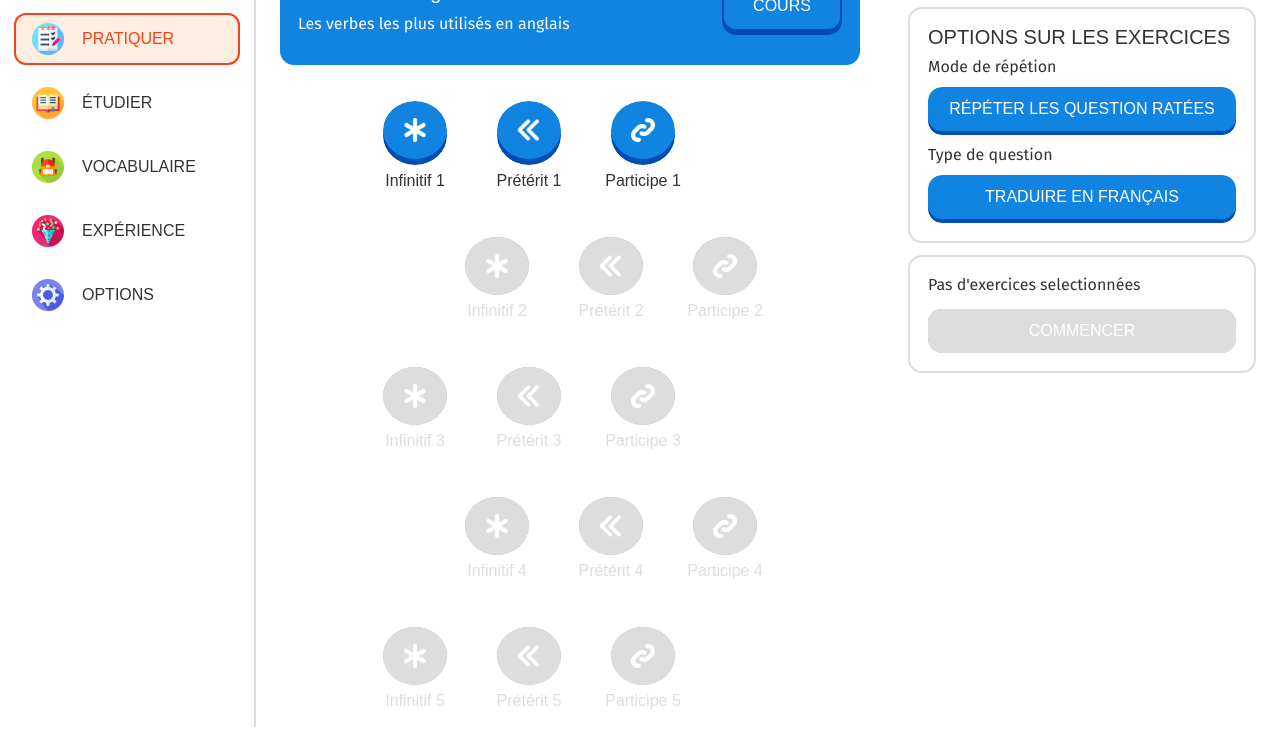
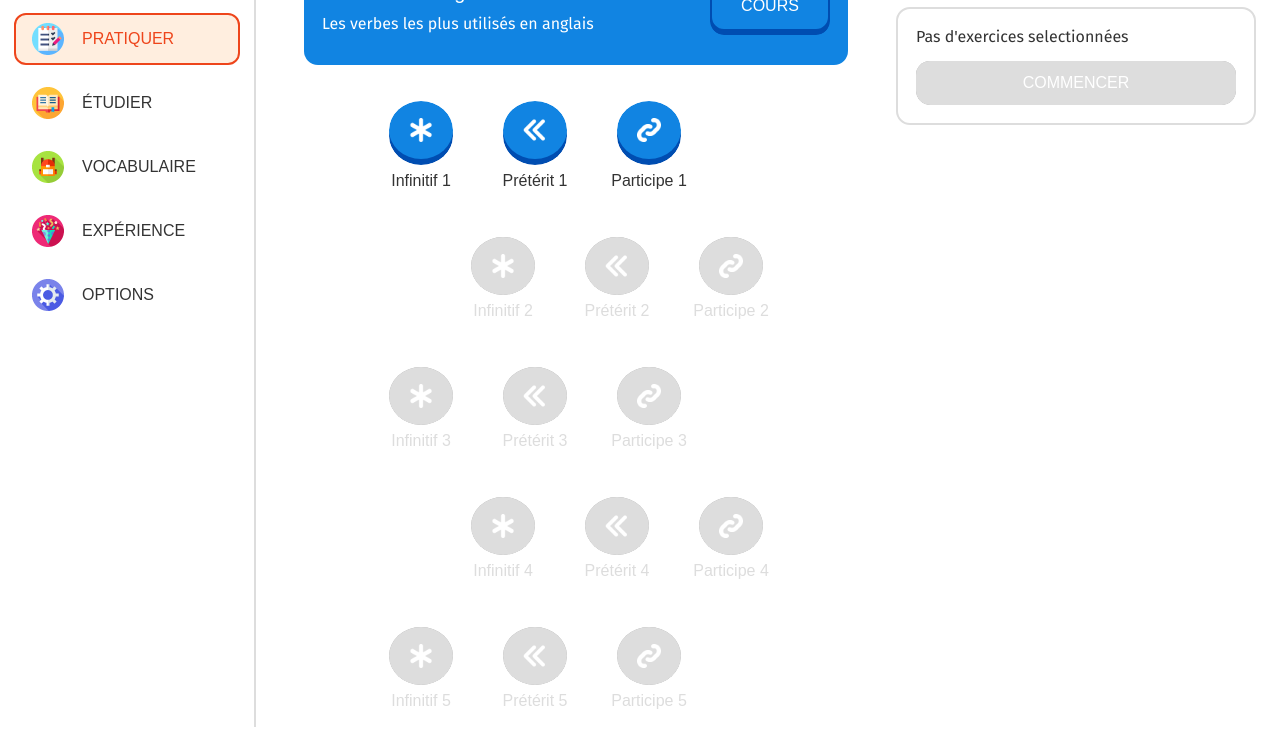
Before and after one commit to evanvada/englishtango, a website: page practice.html in a window 1280 px wide. Shown: the part 73-821 px from the top of the page. Drawn offline with Linux system fonts and the light colour scheme; a web font is replaced by a local one.

Commit message:
Same wall behaviour as DuoLingo

```diff
--- a/practice.html
+++ b/practice.html
@@ -5,6 +5,7 @@
 		<link rel="icon" href="favicon.png" type="image/png">
 		<link rel="stylesheet" href="css/practice.css">
 		<title>English Tango</title>
+		<meta name="viewport" content="width=device-width, initial-scale=1.0, user-scalable=no">
 	</head>
 	<body>
 
@@ -21,7 +22,11 @@
 			</nav>
 		</aside>
 
-		<main>
+		<header>
+
+		</header>
+
+		<main><section class="main-flex">
 			<section class="wall">
 
 				<section class="course">
@@ -29,6 +34,7 @@
 						<div class="course__title__left">
 							<h2>Les verbes irréguliers</h2>
 							<span>Les verbes les plus utilisés en anglais</span>
+							<span style="height: 0; opacity: 0; user-select: none; word-break: break-all;">AAAAAAAAAAAAAAAAAAAAAAAAAAAAAAAAAAAAAAAAAAAAAAAAAAAAAAAAAAAAAAAAAAA</span>
 						</div>
 						<a href="study.html" class="border flat-button color1"><span>COURS</span></a>
 					</div>
@@ -78,7 +84,7 @@
 					</section>
 				</section>
 
-				<section class="course">
+				<!-- <section class="course">
 					<div class="course__title color3">
 						<div class="course__title__left">
 							<h2>Conjugaisons</h2>
@@ -126,7 +132,7 @@
 						</div>
 
 					</section>
-				</section>
+				</section> -->
 
 			</section>
 
@@ -172,13 +178,13 @@
 						</li>
 					</ul>
 				</nav>
-				<div class="menu__exercise-info">
+				<!-- <div class="menu__exercise-info">
 					<h3>Options sur les exercices</h3>
 					<span>Mode de répétion</span>
 					<button class="color1 flat-button" id="switch_repetition_option"><span></span></button>
 					<span>Type de question</span>
 					<button class="color1 flat-button" id="switch_question_option"><span></span></button>
-				</div>
+				</div> -->
 				<div class="menu__match-info">
 					<span id="question_count">Pas d'exercices selectionnées</span>
 					<button class="color2 flat-button" id="start_match" disabled><span>COMMENCER</span></button>
@@ -186,7 +192,7 @@
 				</div>
 
 			</section>
-		</main>
+		</section></main>
 
 
 		<script src="scripts/utils.js"></script>
--- a/sass/layouts/_course.scss
+++ b/sass/layouts/_course.scss
@@ -1,16 +1,44 @@
+
+
+
 
 
 main {
-    margin-left: 256px;
     display: flex;
     align-items: flex-start;
-    justify-content: center;
+    flex-direction: column;
+    align-items: stretch;
+    width: fit-content;
+    margin: auto;
+
+    // flex-direction: row;
+    // align-items: center;
+    // justify-content: center;
+
+
+    // display: flex;
+    // align-items: center;
+    // flex-direction: row;
+
+    // > * {
+    //     margin: auto;
+    // }
+    // display: grid;
     padding: 24px;
+}
+
+.main-flex {
+    padding-left: calc(256px + 24px);
+    display: flex;
+    align-items: flex-start;
     gap: 48px;
+
+    > * { flex: 1; }
 }
 
 .wall {
-    width: 600px;
+    flex-basis: 600px;
+    max-width: 600px;
     display: flex;
     flex-direction: column;
     gap: 48px;
@@ -32,15 +60,19 @@ main {
         display: flex;
         justify-content: space-between;
         align-items: center;
+        gap: 12px;
 
         &__left {
             display: flex;
             flex-direction: column;
-            gap: 12px;
+            h2 {
+                padding-bottom: 12px;
+            }
         }
 
         .flat-button {
             width: 120px;
+            min-width: 120px;
             height: 54px;
         }
     }
--- a/sass/layouts/_right-menu.scss
+++ b/sass/layouts/_right-menu.scss
@@ -14,6 +14,8 @@
 .menu {
     position: sticky;
     width: 360px;
+    min-width: 360px;
+    max-width: 360px;
     top: 24px;
 
     display: flex;
```
Also changed, not shown: study.html (+2 -2 lines), css/practice.css, css/study.css.
